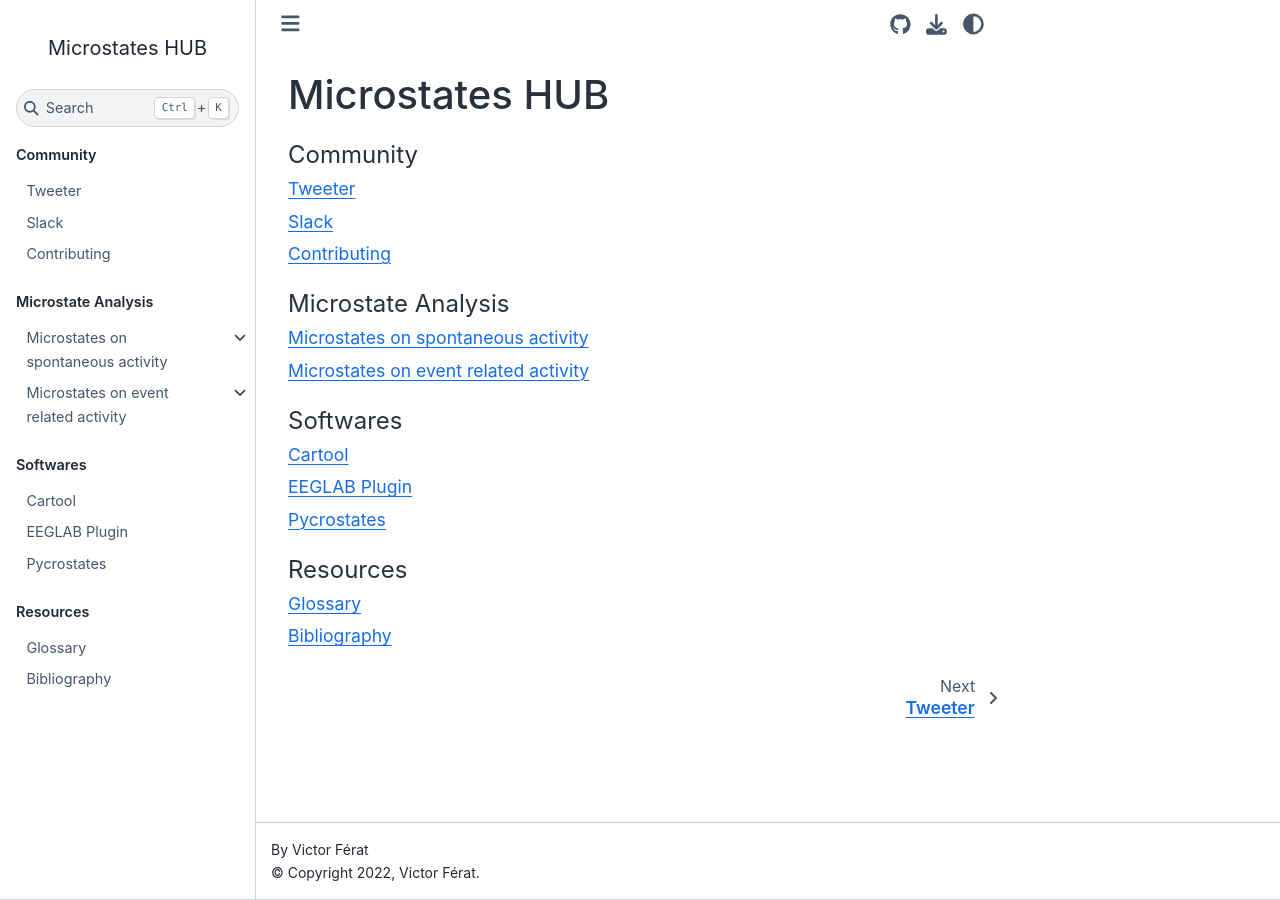
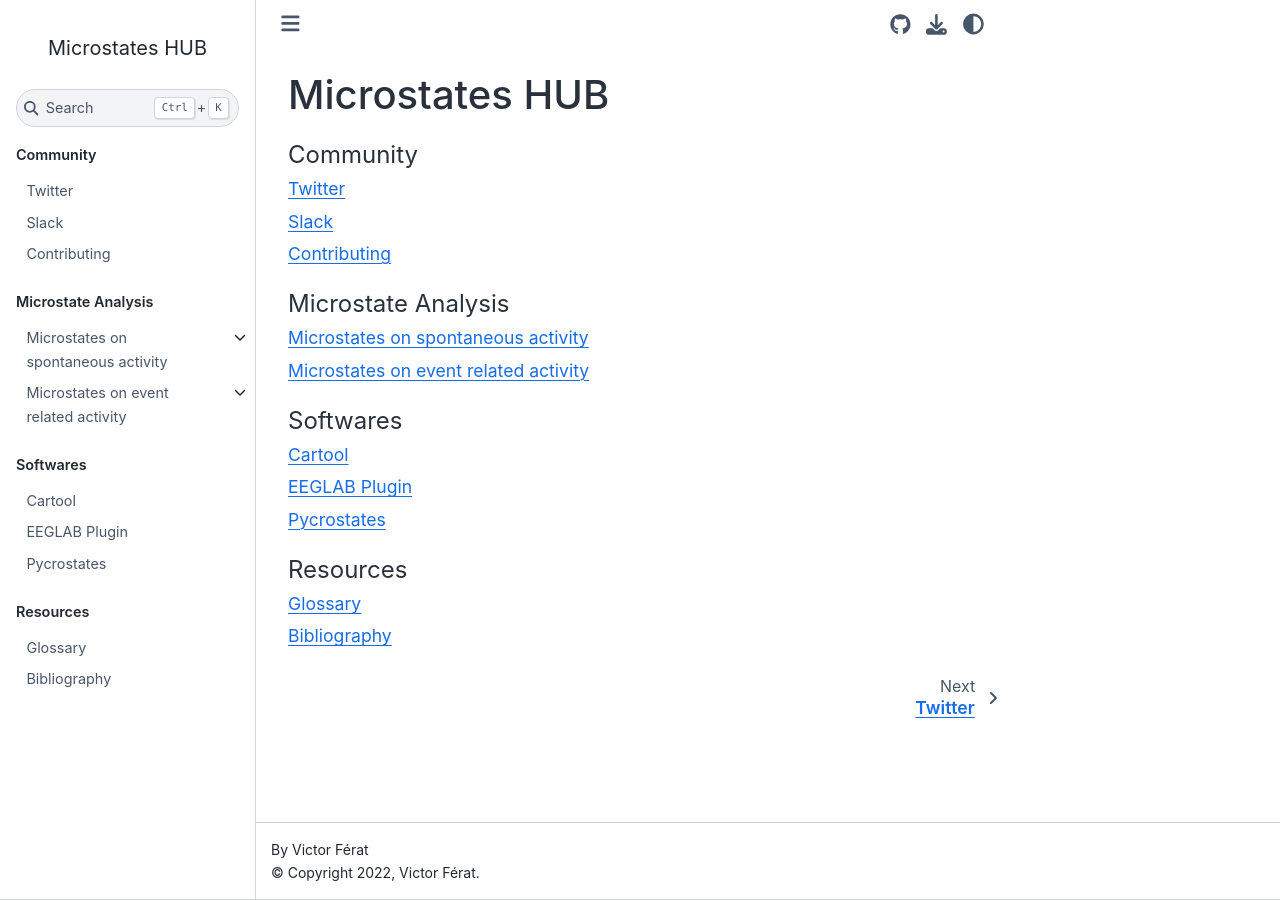
Before and after one commit to vferat/sphinx_collab_demo, a Sphinx documentation site: the page built from source/index.rst, in a window 1280 px wide. Built offline with Sphinx 7.4.7 and the Sphinx Book theme 1.1.4, drawn with Linux system fonts in a browser that asks for light colours.

Commit message:
rename twitter

```diff
--- a/source/community/tweeter.md
+++ b/source/community/twitter.md
@@ -1,4 +1,4 @@
-# Tweeter
+# Twitter
 
 <a class="twitter-timeline" href="https://twitter.com/ferat_victor?ref_src=twsrc%5Etfw" data-chrome="nofooter noborders transparent" data-height="600">Tweets by ferat_victor</a>
 <script async src="https://platform.twitter.com/widgets.js" charset="utf-8"></script>
--- a/source/index.rst
+++ b/source/index.rst
@@ -10,7 +10,7 @@ Microstates HUB
    :maxdepth: 1
    :caption: Community
 
-   community/tweeter.md
+   community/twitter.md
    community/slack.md
    community/contributing.md
 
```
